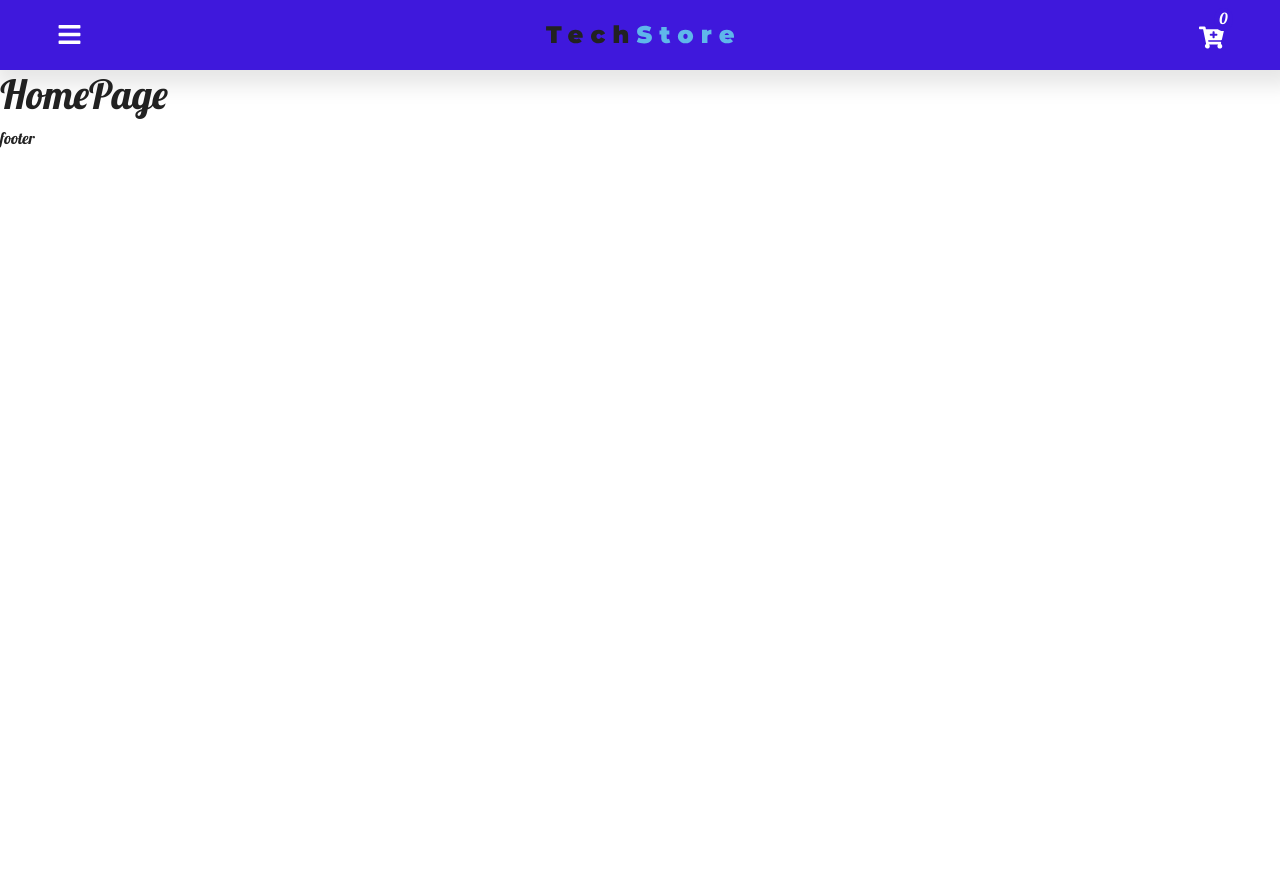
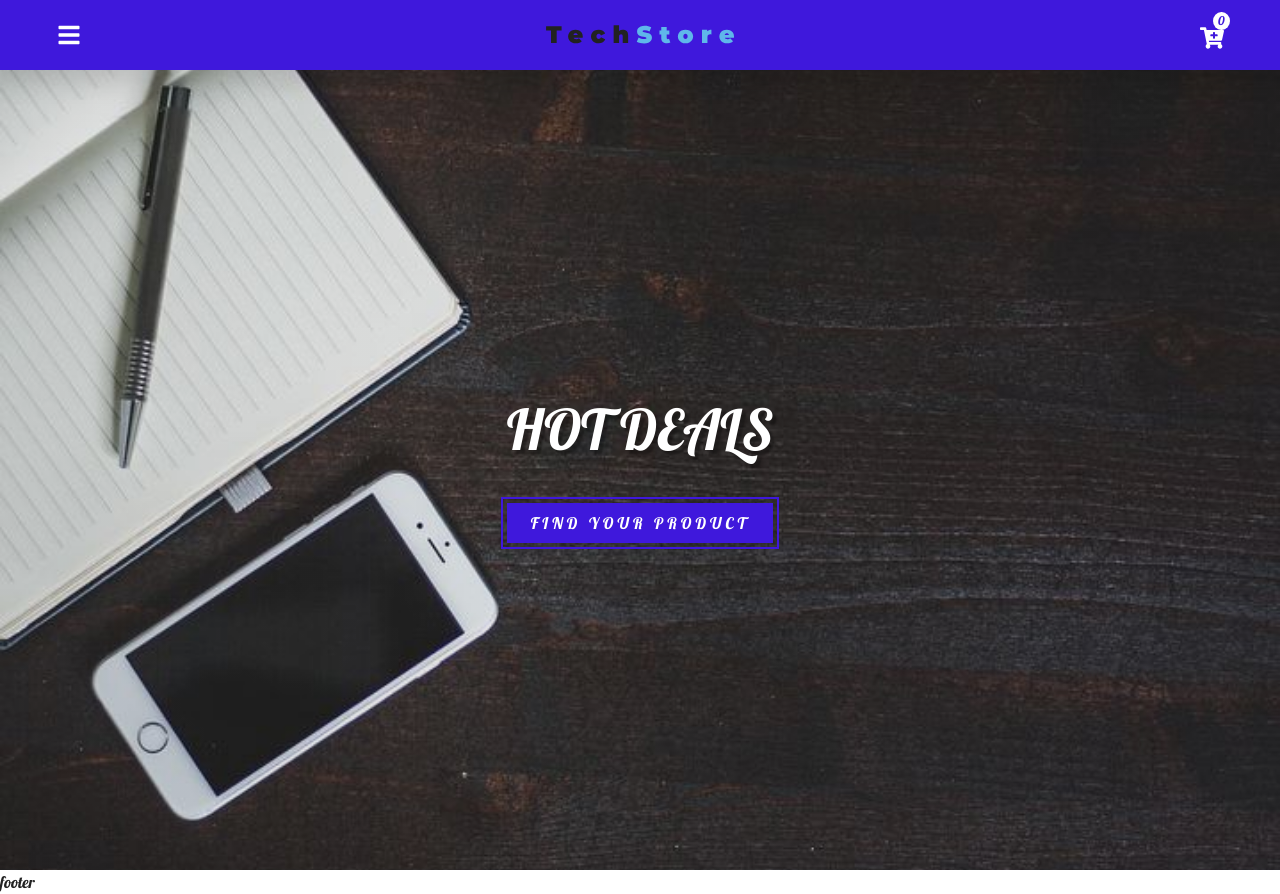
Before and after one commit to muhelsaied/shop, a React (Create React App) app: page / in a window 1280 px wide. Before the commit the page ends 800 px from the top, so only its background shows below. Built offline with nearby package versions, Linux system fonts and the light colour scheme.

Commit message:
mainpage

```diff
--- a/src/App.css
+++ b/src/App.css
@@ -26,7 +26,7 @@
 body{
   background: var(--mainWhite) !important;
   color: var(--mainBlack) !important;
-  text-align: center;
+  /* text-align: center; */
   font-family: 'Lobster',sans-serif,Georgia, 'Times New Roman', Times, serif !important;
 }
 .text-title{
@@ -41,3 +41,24 @@ text-transform:capitalize;
 .background-Primary{
   background:
 }
+
+/* // button link */
+.main-link{
+  padding: .5rem 1.5rem;
+  background: var(--primaryColor);
+  color: var(--mainWhite);
+  display: inline-block;
+  text-transform: uppercase;
+  letter-spacing: var(--mainSpace);
+  outline: 2px solid var(--primaryColor);
+  outline-offset:4px;
+  border: none;
+  transition: var(--easeTransition);
+  /* margin: .5rem; */
+}
+.main-link:hover{
+background: var(--mainWhite);
+color: var(--primaryColor);
+outline-color:var(--mainWhite);
+text-decoration: none;
+}
--- a/src/App.js
+++ b/src/App.js
@@ -10,6 +10,8 @@ import Products from './pages/ProductsPage';
 import SingleProduct from './pages/SingleProuductPage';
 import Contact from './pages/ContactPage';
 import Cart from './pages/CartPage';
+import Deals from './pages/Deals';
+import MyAccount from './pages/MyAccount';
 import Default from './pages/DefaultPage';
 
 // default structure
@@ -44,6 +46,8 @@ class App extends Component {
           <Route path='/product/:id/'  component = {SingleProduct}/>
           <Route path='/cart/'  component = {Cart}/>
           <Route path='/contact/'  component = {Contact}/>
+          <Route path='/deals/'  component = {Deals}/>
+          <Route path='/MyAccount/'  component = {MyAccount}/>
           <Route exact component = {Default}/>
 
         </Switch>
--- /dev/null
+++ b/src/components/main.js
@@ -0,0 +1,39 @@
+import React, { Component } from 'react';
+import styled from 'styled-components'
+import mainBcg from '../images/defaultBcg.jpeg'
+export default function Main( {img, title, max, children}){
+        return (
+            <MainWrapper max={max} img={img}>
+                <div className='banner'>
+                    <h1 className="title">{title}</h1>
+                    {children}
+                </div>
+            </MainWrapper>
+        );
+    }
+
+const MainWrapper = styled.div`
+display:flex;
+text-align:center;
+align-items: center;
+justify-content:center;
+min-height:${props => props.max ? '100vh':'70vh'};
+color:var(--mainWhite);
+background:linear-gradient(var(--primaryRGBA),var(--primaryRGBA)),url(${props => props.img}) center;
+background-repeat: no-repeat;
+background-size:cover;
+    .title {
+        padding-top: 2rem;
+        font-size: 3.5rem;
+        text-shadow: 4px 4px 2px rgba(0, 0, 0, 0.3);
+        text-transform: uppercase;
+        letter-spacing: var(--mainSpacing);
+    }
+`;
+
+
+/* set default background */
+
+Main.defaultProps = {
+    img: mainBcg
+};
--- a/src/components/navbar.js
+++ b/src/components/navbar.js
@@ -1,17 +1,16 @@
 import React from 'react';
-import { FaHome, FaCartPlus, FaBars } from 'react-icons/fa';
+import { FaCartPlus, FaBars } from 'react-icons/fa';
 import styled from 'styled-components';
 import { ProductConsumer } from '../context';
 import Logo from '../images/logo.svg'
 
 export default function NavBar() {
   return (
-    <div>
       <ProductConsumer>
         {
           value =>{
           const { cartItems, handleSide, handleCart } = value;
-           return <nav>
+           return (
               <NavBarWapper>
                 <div className='nav-center'>
                   <FaBars className="nav-icons" onClick={handleSide}/>
@@ -22,20 +21,19 @@ export default function NavBar() {
                   </div>
                 </div>
               </NavBarWapper>
-            </nav>
+            )
             }
         }
       </ProductConsumer>
-    </div>
   )
 }
 
 const NavBarWapper = styled.nav`
   font-size:25px;
   position:-webkit-sticky;
-  position:sticky;
-  top:0;
-  width:100%;
+  position: sticky;
+  top: 0;
+  width: 100%;
   padding:1rem 1.25rem;
   background:var(--primaryColor);
   box-shadow:5px 5px 20px 10px var(--primaryRGBA);
@@ -50,18 +48,19 @@ const NavBarWapper = styled.nav`
 
     }
       .nav-icons{
+        font-size: 1.5rem;
         cursor: pointer;
       }
       .nav-cart{
         position:relative;
       }
         .cart-items{
-          font-size:.95rem;
-          color:var(--mainWhite);
-          background:var(--primaryColor);
+          font-size:.75rem;
+          color:var(--primaryColor);
+          background:var(--mainWhite);
           position:absolute;
-          top:-8px;
-          right:-9px;
+          top:-4px;
+          right:-6px;
           padding:0 5px;
           border-radius: 50%;
         }
--- a/src/components/sidebar.js
+++ b/src/components/sidebar.js
@@ -60,6 +60,7 @@ const SideWrapper = styled.nav`
         color:var(--mainWhite);
         padding-left:2.5rem;
         background:var(--primaryColor);
+        filter:brightness(30%);
       }
 
 @media (min-width: 680px){
--- a/src/context/linkData.js
+++ b/src/context/linkData.js
@@ -7,13 +7,13 @@ export const linkData =
     },
     {
         id:2,
-        text:'about',
-        path:'/about'
+        text:'deals',
+        path:'/deals'
     },
     {
         id:3,
         text:'products',
-        path:'/product'
+        path:'/products'
     },
     {
         id:4,
@@ -22,7 +22,22 @@ export const linkData =
     },
     {
         id:5,
+        text:'about',
+        path:'/about'
+    },
+    {
+        id:6,
         text:'cart',
         path:'/cart'
+    },
+    {
+        id:7,
+        text:'about',
+        path:'/about'
+    },
+    {
+        id:8,
+        text:'my account',
+        path:'/myaccount'
     }
 ]
--- /dev/null
+++ b/src/pages/Deals.js
@@ -0,0 +1,9 @@
+import React from 'react'
+
+export default function Deals() {
+  return (
+    <div>
+      <h1>Deals page</h1>
+    </div>
+  )
+}
--- a/src/pages/HomePage.js
+++ b/src/pages/HomePage.js
@@ -1,12 +1,20 @@
 import React from 'react'
-import { ProductConsumer } from '../context'
+import Main from '../components/main'
+import { Link } from 'react-router-dom'
+
+
+
 export default function Home() {
   return (
     <div>
-      <ProductConsumer>{ value => {
-        console.log(value)
-        return <h1>HomePage</h1>
-      } }</ProductConsumer>
+      <Main title='Hot Deals' max = 'true'>
+        <Link
+          to='/products'
+          className='main-link'
+          style={{margin:'2rem'}}>
+          Find your Product
+          </Link>
+      </Main>
     </div>
   )
 }
--- /dev/null
+++ b/src/pages/MyAccount.js
@@ -0,0 +1,9 @@
+import React from 'react'
+
+export default function MyAccount() {
+  return (
+    <div>
+      <h1>Myaccount page</h1>
+    </div>
+  )
+}
```
